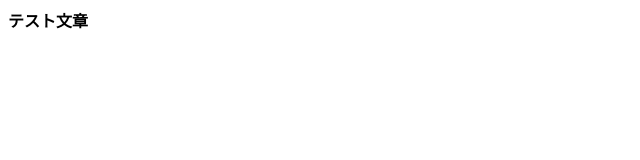
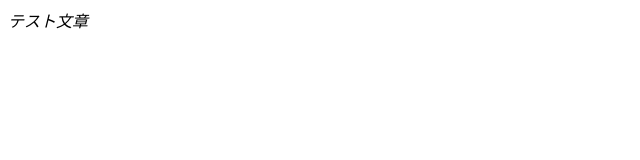
Before and after one commit to 231205106/20240422-test, a plain HTML site: page index.html in a window 1280 px wide. Shown: the full height of the page, 0-640 px from the left. Drawn offline with Linux system fonts and the light colour scheme.

Commit message:
Update index.html

```diff
--- a/index.html
+++ b/index.html
@@ -5,6 +5,6 @@
     <title>タイトル</title>
   </head>
   <body>
-    <strong>テスト文章</strong>
+    <i>テスト文章</i>
   </body>
 </html>
```
